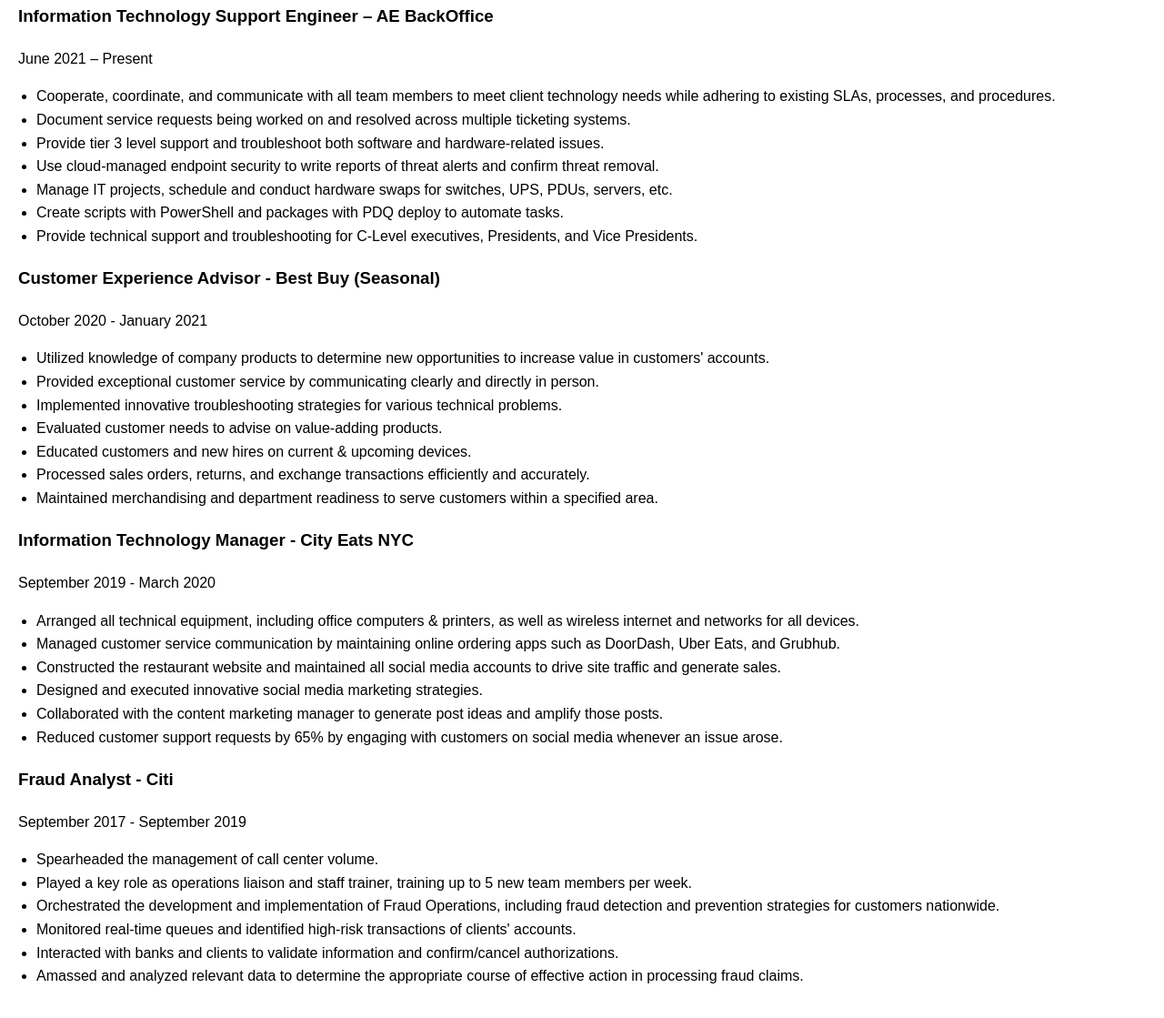
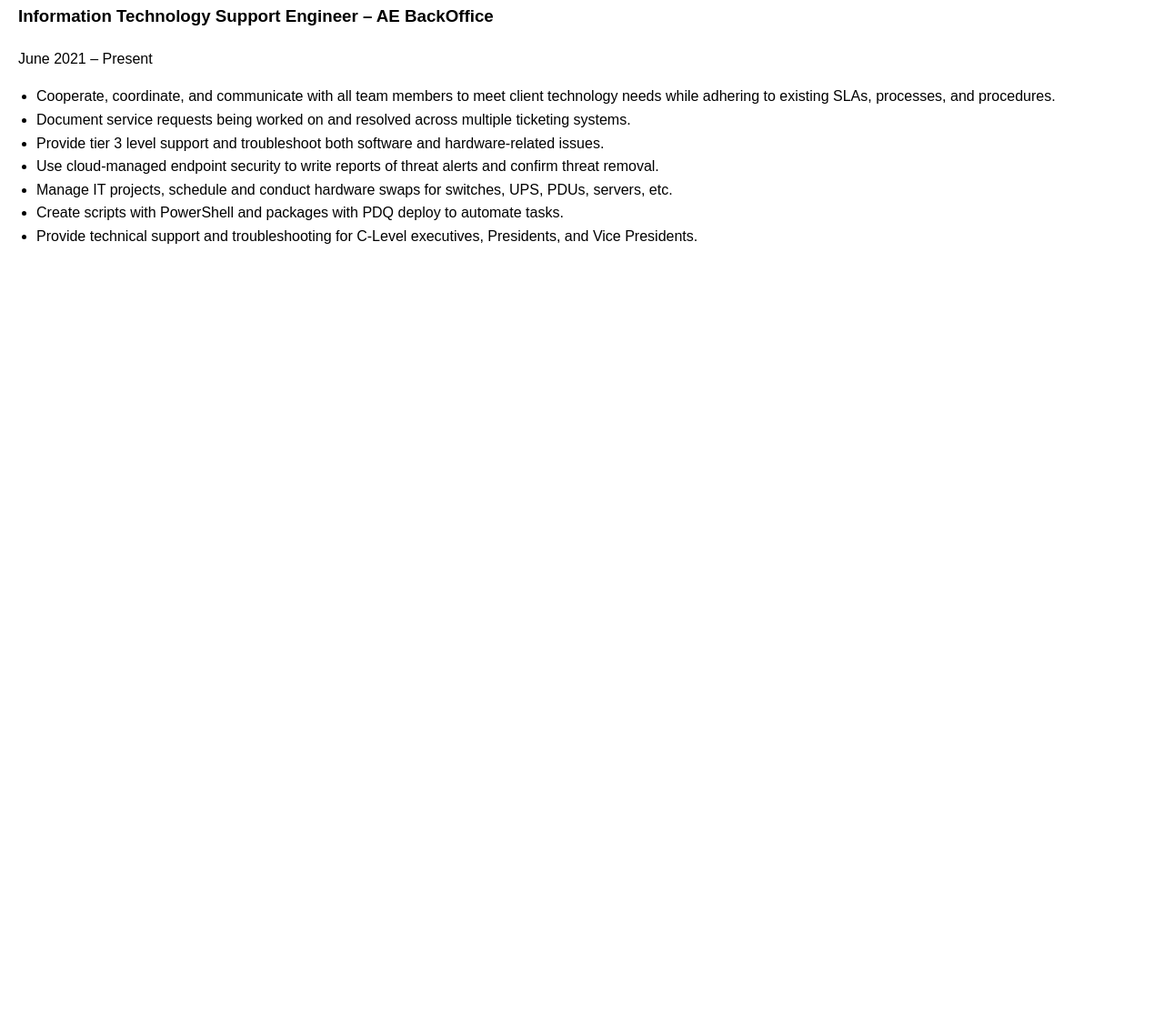
Before and after one commit to Rubelefsky/RubelefksyAzureCloudResume, a plain HTML site: page AzureCloudresume/index.html in a window 1280 px wide. Shown: the part 1147-2266 px from the top of the page at 91% size. After the commit the page ends 1456 px from the top, so only its background shows below. Drawn offline with Linux system fonts and the light colour scheme.

Commit message:
Update index.html

```diff
--- a/AzureCloudresume/index.html
+++ b/AzureCloudresume/index.html
@@ -60,38 +60,5 @@
         <li>Provide technical support and troubleshooting for C-Level executives, Presidents, and Vice Presidents.</li>
     </ul>
 
-    <h3>Customer Experience Advisor - Best Buy (Seasonal)</h3>
-    <p>October 2020 - January 2021</p>
-    <ul>
-        <li>Utilized knowledge of company products to determine new opportunities to increase value in customers' accounts.</li>
-        <li>Provided exceptional customer service by communicating clearly and directly in person.</li>
-        <li>Implemented innovative troubleshooting strategies for various technical problems.</li>
-        <li>Evaluated customer needs to advise on value-adding products.</li>
-        <li>Educated customers and new hires on current & upcoming devices.</li>
-        <li>Processed sales orders, returns, and exchange transactions efficiently and accurately.</li>
-        <li>Maintained merchandising and department readiness to serve customers within a specified area.</li>
-    </ul>
-
-    <h3>Information Technology Manager - City Eats NYC</h3>
-    <p>September 2019 - March 2020</p>
-    <ul>
-        <li>Arranged all technical equipment, including office computers & printers, as well as wireless internet and networks for all devices.</li>
-        <li>Managed customer service communication by maintaining online ordering apps such as DoorDash, Uber Eats, and Grubhub.</li>
-        <li>Constructed the restaurant website and maintained all social media accounts to drive site traffic and generate sales.</li>
-        <li>Designed and executed innovative social media marketing strategies.</li>
-        <li>Collaborated with the content marketing manager to generate post ideas and amplify those posts.</li>
-        <li>Reduced customer support requests by 65% by engaging with customers on social media whenever an issue arose.</li>
-    </ul>
-
-    <h3>Fraud Analyst - Citi</h3>
-    <p>September 2017 - September 2019</p>
-    <ul>
-        <li>Spearheaded the management of call center volume.</li>
-        <li>Played a key role as operations liaison and staff trainer, training up to 5 new team members per week.</li>
-        <li>Orchestrated the development and implementation of Fraud Operations, including fraud detection and prevention strategies for customers nationwide.</li>
-        <li>Monitored real-time queues and identified high-risk transactions of clients' accounts.</li>
-        <li>Interacted with banks and clients to validate information and confirm/cancel authorizations.</li>
-        <li>Amassed and analyzed relevant data to determine the appropriate course of effective action in processing fraud claims.</li>
-    </ul>
 </body>
 </html>
```
